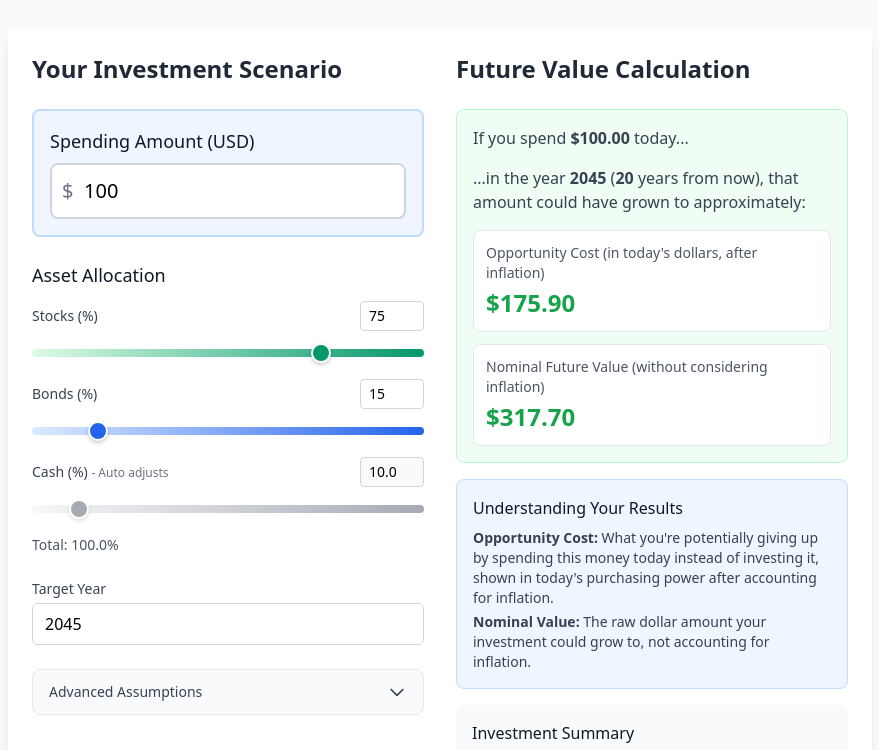
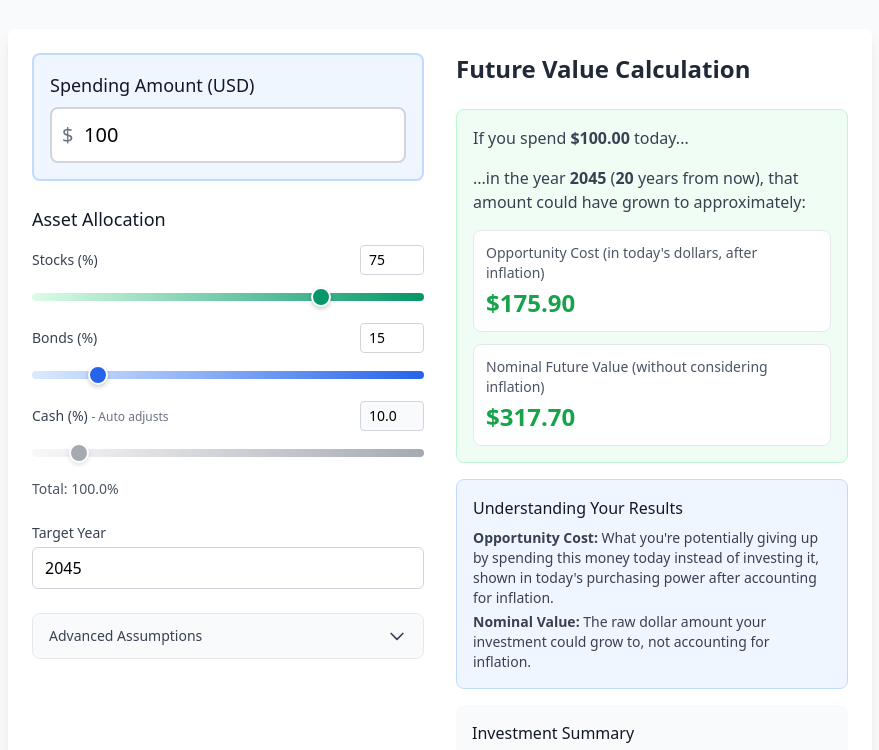
Before and after one commit to denehs/future-dollar, a website: page index.html in a window 1280 px wide. Shown: the part 111-861 px from the top of the page, without its empty margins (200-1079 px from the left). Drawn offline with nearby package versions, Linux system fonts and the light colour scheme.

Commit message:
Remove 'Your Investment Scenario' label to reduce confusion since app focuses on spending decision impact

```diff
--- a/index.html
+++ b/index.html
@@ -120,8 +120,6 @@
             <div class="grid md:grid-cols-2 gap-8">
                 <!-- Left Column - Inputs -->
                 <div class="space-y-6">
-                    <h2 class="text-2xl font-semibold text-gray-800 mb-4">Your Investment Scenario</h2>
-
                     <!-- Spending Amount (Prominent) -->
                     <div class="bg-blue-50 border-2 border-blue-200 rounded-lg p-4">
                         <label for="spendingAmount" class="block text-lg font-medium text-gray-900 mb-2">
```
